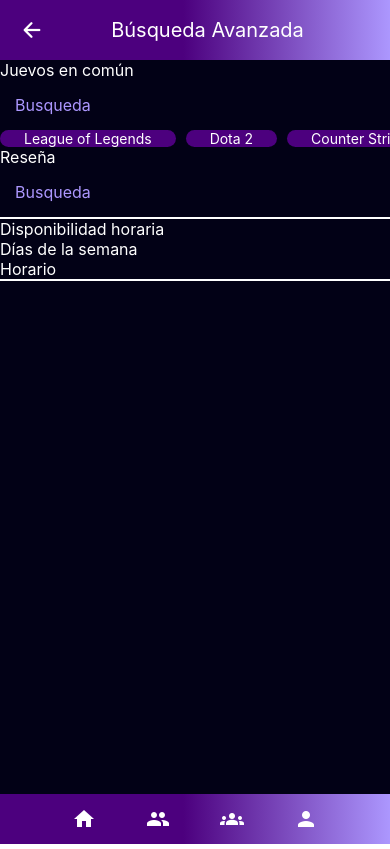
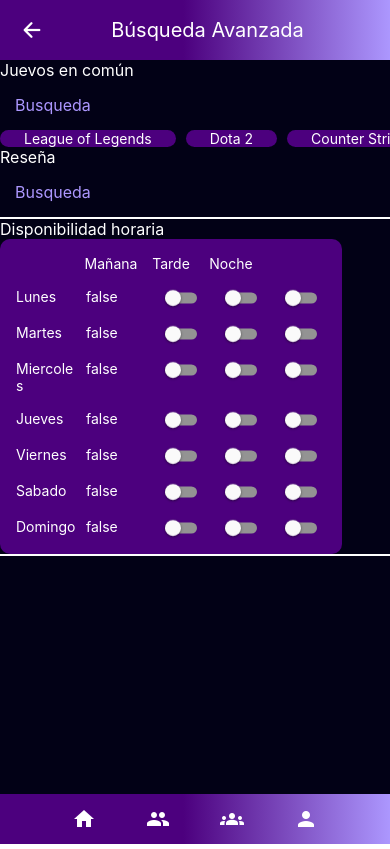
Before and after one commit to Siuss/gamerly-frontend, a React Native app: screen /busquedaAvanzada in a window 390 px wide. Built offline with nearby package versions, Linux system fonts and the light colour scheme.

Commit message:
Se incluye tabla de horarios provisoriamente; reemplable por botones individuales.

```diff
--- a/src/componentes/vistas/BusquedaAvanzada.jsx
+++ b/src/componentes/vistas/BusquedaAvanzada.jsx
@@ -6,8 +6,10 @@ import BarraBusqueda from "../atomos/barraBusqueda/BarraBusqueda";
 import { Divisor } from "../atomos/divisor/Divisor";
 
 import { ListaDePildoras } from "../bloques/ListaDePildoras";
+import { TablaHorarios } from '../bloques/TablaHorarios';
 
 import { Color } from "../../estilos/colores";
+
 
 const juegos = [
   {
@@ -52,8 +54,26 @@ const juegos = [
   },
 ];
 
+const horariosIniciales = [
+  { mañana: false, tarde: false, noche: false }, // Lunes
+  { mañana: false, tarde: false, noche: false }, // Martes
+  { mañana: false, tarde: false, noche: false }, // Miercoles
+  { mañana: false, tarde: false, noche: false }, // Jueves
+  { mañana: false, tarde: false, noche: false }, // Viernes
+  { mañana: false, tarde: false, noche: false }, // Sabado
+  { mañana: false, tarde: false, noche: false }, // Domingo
+]
+
 export const BusquedaAvanzada = () => {
-  const [searchText, onChangeSearchText] = useState("")
+  const [searchText, onChangeSearchText] = useState("");
+  const [horarios, setHorarios] = useState(horariosIniciales);
+
+ const onHorarioChange = (dia, momento) => {
+    const nuevosHorarios = { ...horarios };
+    nuevosHorarios[dia][momento] = !nuevosHorarios[dia][momento];
+
+    setHorarios(nuevosHorarios)
+ };
 
   return (
     <View style={styles.container}>
@@ -65,9 +85,15 @@ export const BusquedaAvanzada = () => {
       <BarraBusqueda text={searchText} onChangeText={onChangeSearchText}/>
       <Divisor />
       <Parrafo variante="blancoM">Disponibilidad horaria</Parrafo>
-      <Parrafo variante="blancoM">Días de la semana</Parrafo>
+
+
+      <TablaHorarios horarios={horarios} onHorarioChange={onHorarioChange} />
+
+
+
+      {/* <Parrafo variante="blancoM">Días de la semana</Parrafo> */}
       {/* TODO: Selector de DIAS */}
-      <Parrafo variante="blancoM">Horario</Parrafo>
+      {/* <Parrafo variante="blancoM">Horario</Parrafo> */}
       {/* TODO: Selector de HORARIOS */}
       <Divisor />
       {/* TODO: Botonera */}
```
